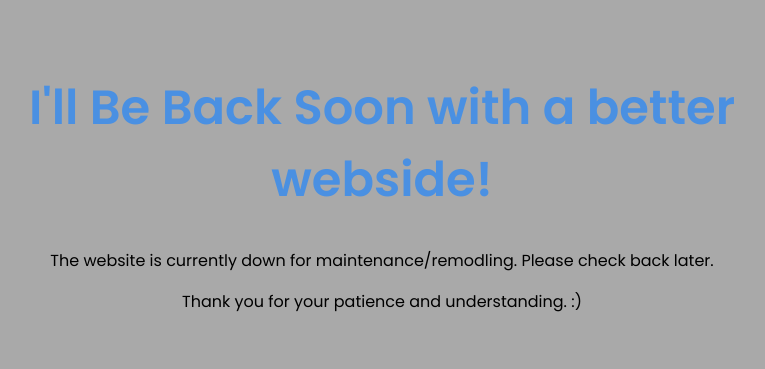
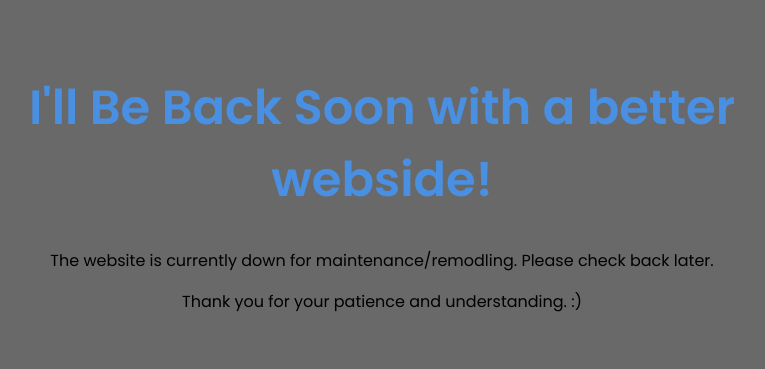
Before and after one commit to GYATSD/333, a PHP site: page / in a window 1280 px wide. Shown: the top 369 px of the page, without its empty margins (258-1023 px from the left). Run offline with PHP 8.4, Linux system fonts and the light colour scheme.

Commit message:
Update styles.css

```diff
--- a/styles.css
+++ b/styles.css
@@ -2,7 +2,7 @@
 
 body {
     font-family: 'Poppins', sans-serif;
-    background-color: #A9A9A9; // white color #F5F5F5
+    background-color: #696969; // white color #F5F5F5
     color: #333;
     margin: 0;
     padding: 20px;
```
